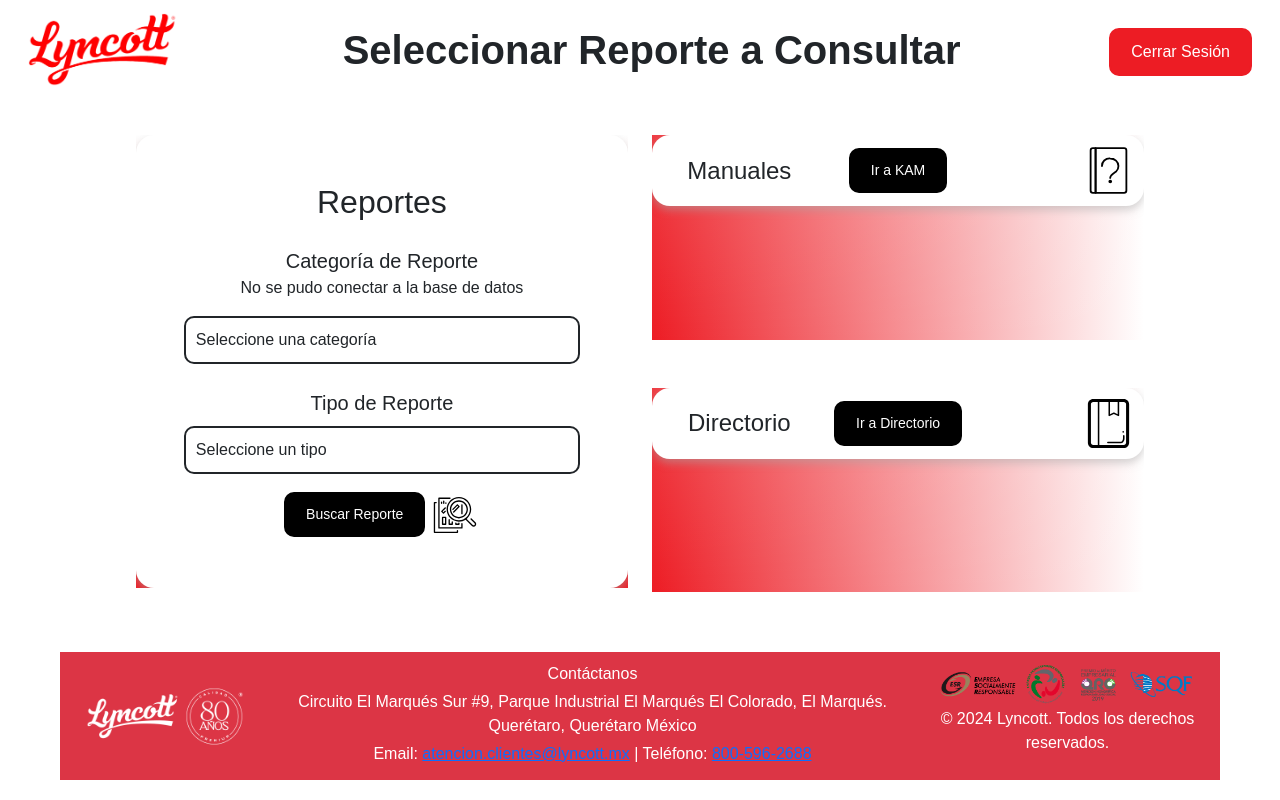
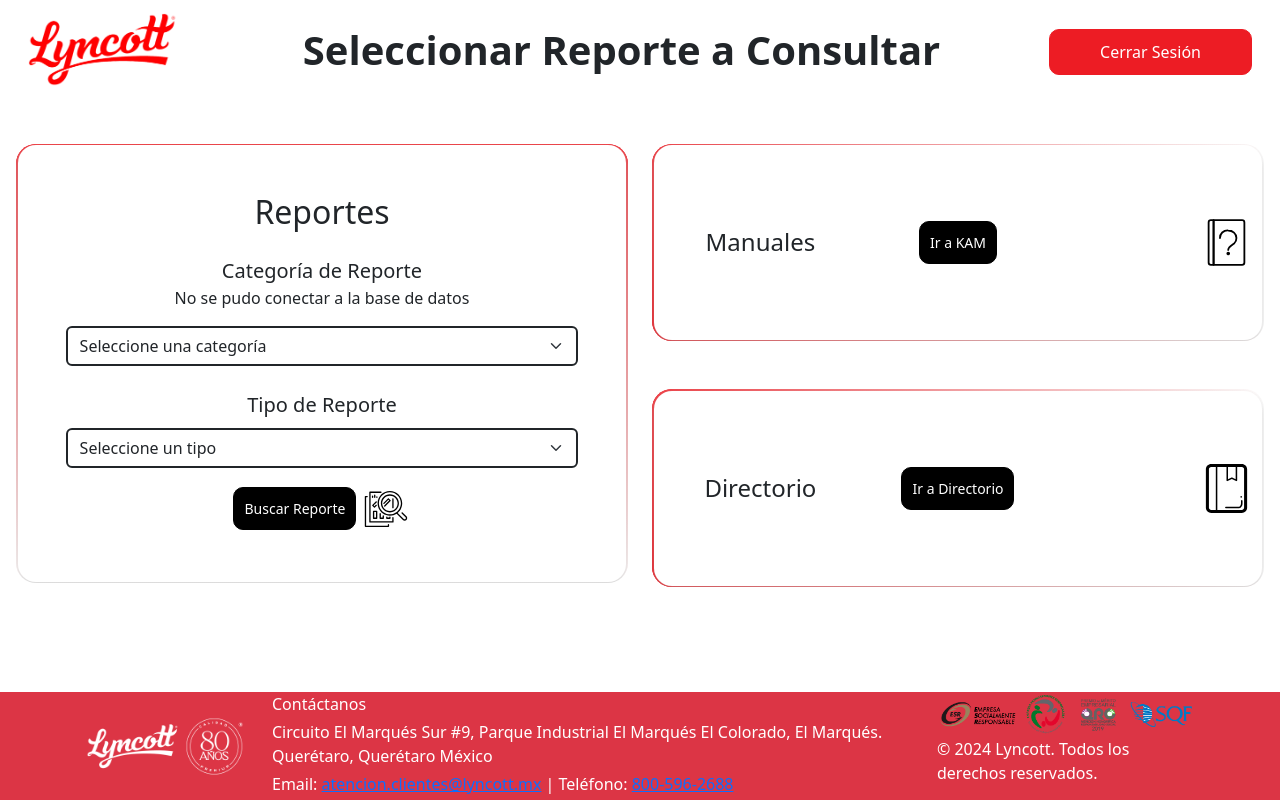
Before and after one commit to DNovaO/Lyncott, a Django app: page /home/ in a window 1280 px wide. Run offline with Django 5.2, Linux system fonts and the light colour scheme; the visitor is signed in with stand-in values (Sample User, id 1); some libraries are stand-ins or nearby versions.

Commit message:
[7ma actualizacion, mejoras esteticas terminadas. Falta comenzar con las consultas SQL]

```diff
--- a/static/scripts/categorias.js
+++ b/static/scripts/categorias.js
@@ -16,8 +16,3 @@
     });
   }
 }
-
-// Ejecutar updateTiposReporte al cargar la página (opcional)
-window.onload = function() {
-  updateTiposReporte();
-};
--- a/static/styles/styleHome.css
+++ b/static/styles/styleHome.css
@@ -1,5 +1,5 @@
-/* Estilos generales */
-html, body {
+html,
+body {
   min-height: 100vh;
   margin: 0;
   padding: 0;
@@ -10,98 +10,118 @@
   display: flex;
   flex-direction: column;
   justify-content: center;
-  font-family: Arial, sans-serif;
 }
 
-/* Contenedor principal */
-.content-wrapper, .content-wrapper-footer, .container-flex {
+.content-wrapper {
   display: flex;
   flex-direction: column;
   justify-content: center;
-  align-items: center;
   flex: 1;
   margin: 0;
-  padding: 0 2vh;
+  padding-left: 2vh;
+  padding-right: 2vh;
 }
 
-/* Botones personalizados */
-.custom-btn, .btn-danger, .btn-dark {
-  display: inline-block;
-  padding: 10px 20px;
-  border-radius: 10px;
-  text-align: center;
-  cursor: pointer;
+.content-wrapper-footer {
+  display: flex;
+  flex-direction: column;
+  justify-content: center;
+  flex: 1;
+  padding: 0;
+  margin: 0;
+}
+
+.container-flex {
+  display: flex;
+  flex: 1;
+  justify-content: center;
+  align-items: center;
+  margin: 0;
 }
 
 .custom-btn {
-  background-color: #ffffff;
-  color: #ed1c24;
-  border: 2px solid #ed1c24;
+  display: block;
+  width: auto;
+  margin: 0 auto;
+  text-align: center;
 }
 
-.btn-danger {
-  background-color: #ed1c24;
-  color: #ffffff;
-  border: 2px solid #ed1c24;
-}
-
-.btn-dark {
-  background-color: #000000;
-  color: #ffffff;
-  border: 2px solid #000000;
-}
-
-/* Fondos gradientes */
-.bg-gradient, .bg-gradient-manuales, .bg-gradient-directorio {
+.bg-gradient {
+  border-radius: 20px;
+  width: 100%;
+  padding: 0.2vh;
   position: relative;
   overflow: hidden;
   margin-bottom: 20px;
 }
 
-.bg-gradient::before, .bg-gradient::after,
-.bg-gradient-manuales::before, .bg-gradient-manuales::after,
-.bg-gradient-directorio::before, .bg-gradient-directorio::after {
+.bg-gradient::before,
+.bg-gradient::after {
   content: "";
   position: absolute;
   left: 0;
   right: 0;
   height: 100%;
+  background: linear-gradient(to bottom, #ed1c24, #ffffff);
+  z-index: -1;
+}
+
+.bg-gradient-manuales::before,
+.bg-gradient-manuales::after {
+  content: "";
+  position: absolute;
+  top: 0;
+  bottom: 0;
+  width: 100%;
+  background: linear-gradient(to right, #ed1c24, #ffffff);
+  z-index: -1;
+}
+
+.bg-gradient-directorio::before,
+.bg-gradient-directorio::after {
+  content: "";
+  position: absolute;
+  top: 0;
+  bottom: 0;
+  width: 100%;
+  background: linear-gradient(to right, #ed1c24, #ffffff);
   z-index: -1;
 }
 
 .bg-gradient::before {
   top: 0;
-  background: linear-gradient(to bottom, #ed1c24, #ffffff);
 }
 
 .bg-gradient::after {
   bottom: 0;
-  background: linear-gradient(to top, #ed1c24, #ffffff);
 }
 
-.bg-gradient-manuales::before, .bg-gradient-manuales::after,
-.bg-gradient-directorio::before, .bg-gradient-directorio::after {
-  top: 0;
-  bottom: 0;
-  background: linear-gradient(to right, #ed1c24, #ffffff);
-}
-
-/* Tarjetas */
 .card-inner {
   background: white;
   border-radius: 18px;
   padding: 3vh;
   box-shadow: 0px 4px 8px rgba(168, 168, 168, 0.5);
+  height: 100%;
 }
 
-/* Formularios */
 .form-control {
   border-radius: 10px;
-  padding: 10px;
-  border: 1px solid #ccc;
 }
 
-/* Encabezado y pie de página */
+.btn-danger {
+  background-color: #ed1c24;
+  border-color: #ed1c24;
+  border-radius: 10px;
+  padding: 10px 50px;
+}
+
+.btn-dark {
+  background-color: #000000;
+  border-color: #000;
+  border-radius: 10px;
+  padding: 10px;
+}
+
 .header {
   background-color: #ffffff;
   color: #ed1c24;
@@ -112,6 +132,6 @@
 footer {
   background-color: #ed1c24;
   color: white;
-  padding: 10px;
-  text-align: center;
+  margin-top: auto;
+  padding: 0;
 }
--- a/templates/portal/home.html
+++ b/templates/portal/home.html
@@ -98,12 +98,12 @@
                     <p>No se pudo conectar a la base de datos</p>
                     {% endif %}
                     <select
-                      class="form-control mt-2 border-2 border-dark"
+                      class="mt-2 border-2 border-dark form-select"
                       id="categoriaReporte"
                       name="categoria_reporte"
                       onchange="updateTiposReporte()"
                     >
-                      <option value="" class="opacity-50">
+                      <option value="" class="opacity-50 ">
                         Seleccione una categoría
                       </option>
                       {% for categoria in categorias_reporte %}
@@ -116,7 +116,7 @@
                       >Tipo de Reporte</label
                     >
                     <select
-                      class="form-control mt-2 border-2 border-dark"
+                      class="mt-2 border-2 border-dark form-select"
                       id="tipoReporte"
                       name="tipo_reporte"
                     >
--- a/templates/usuarios/login.html
+++ b/templates/usuarios/login.html
@@ -44,6 +44,7 @@
                   name="{{ form.username.html_name }}"
                   id="{{ form.username.id_for_label }}"
                   class="form-control"
+                  autocomplete="current-username"
                 />
               </div>
 
@@ -56,6 +57,7 @@
                   name="{{ form.password.html_name }}"
                   id="{{ form.password.id_for_label }}"
                   class="form-control"
+                  autocomplete="current-password"
                 />
               </div>
 
```
Also changed, not shown: static/styles/styleLogin.css (line endings or trailing spaces).
